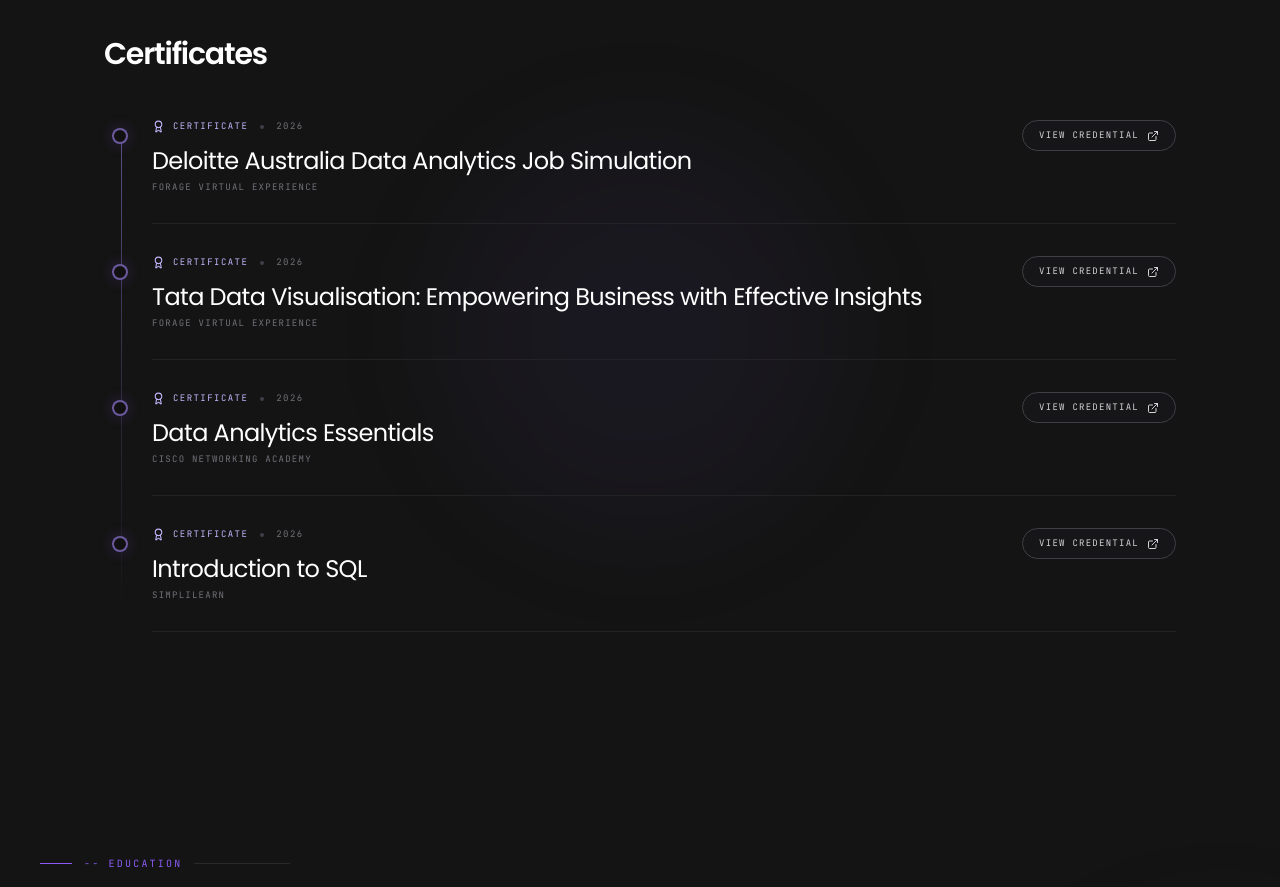
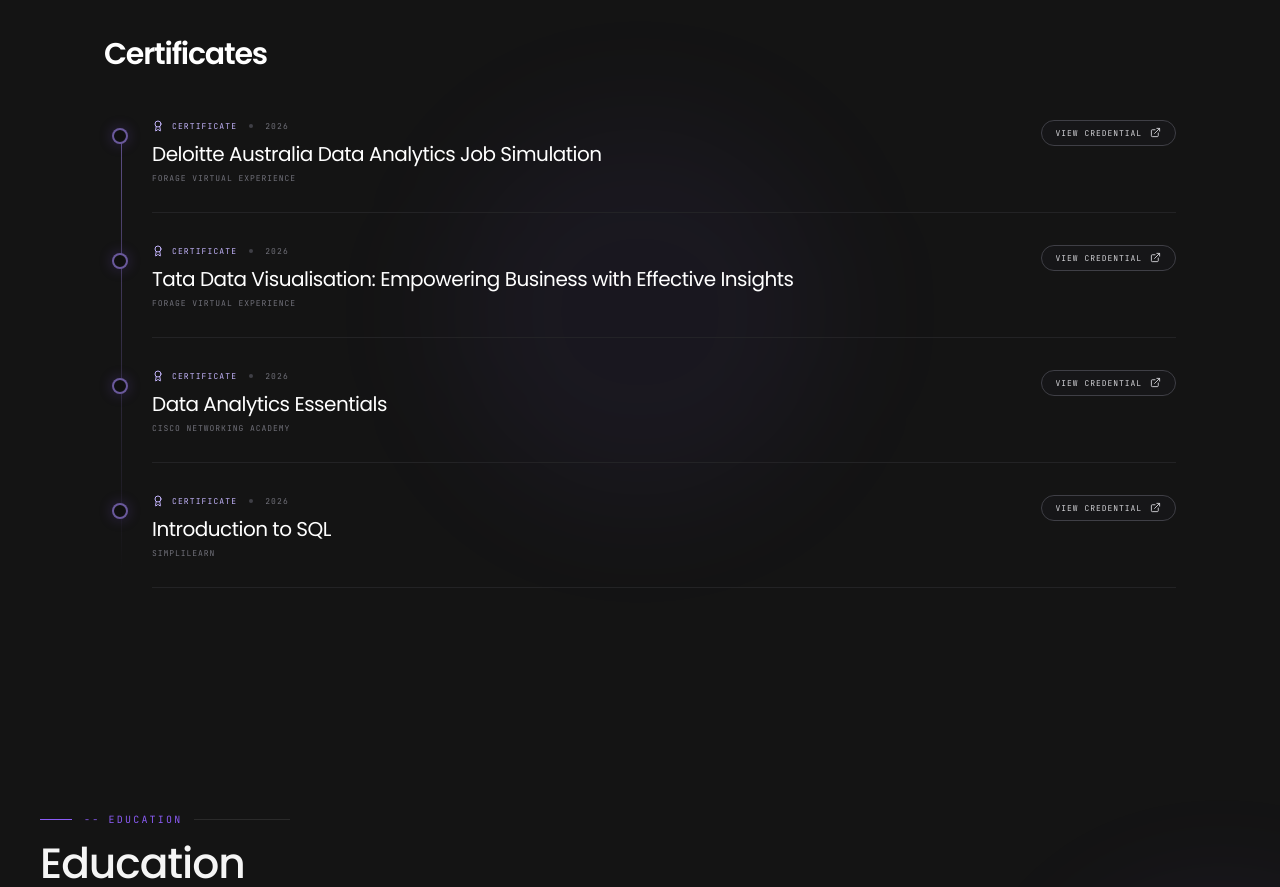
Before and after one commit to bhaskar-nb/portfolio, a Next.js app: page / in a window 1280 px wide. Shown: the part 3600-4487 px from the top of the page. Built offline with nearby package versions, Linux system fonts and the light colour scheme.

Commit message:
Reduce certificate text size

```diff
--- a/components/Certifications.tsx
+++ b/components/Certifications.tsx
@@ -32,21 +32,21 @@ export default function Certifications() {
                 <div className="flex flex-col gap-3 border-b border-zinc-800/80 pb-7 sm:flex-row sm:items-start sm:justify-between sm:gap-8">
                   <div className="min-w-0">
                     <div className="flex flex-wrap items-center gap-3">
-                      <span className="flex items-center gap-2 font-mono text-[9px] uppercase tracking-[0.16em] text-violet-300">
-                        <Award size={13} aria-hidden="true" />
+                      <span className="flex items-center gap-2 font-mono text-[8px] uppercase tracking-[0.14em] text-violet-300">
+                        <Award size={12} aria-hidden="true" />
                         Certificate
                       </span>
                       <span className="h-1 w-1 rounded-full bg-zinc-700" />
-                      <span className="font-mono text-[9px] uppercase tracking-[0.16em] text-zinc-500">
+                      <span className="font-mono text-[8px] uppercase tracking-[0.14em] text-zinc-500">
                         {c.year}
                       </span>
                     </div>
 
-                    <h3 className="mt-3 font-display text-xl leading-snug text-white sm:text-2xl">
+                    <h3 className="mt-2 font-display text-lg leading-snug text-white sm:text-xl">
                       {c.title}
                     </h3>
 
-                    <p className="mt-1 font-mono text-[9px] uppercase tracking-[0.14em] text-zinc-500">
+                    <p className="mt-1 font-mono text-[8px] uppercase tracking-[0.12em] text-zinc-500">
                       {c.issuer}
                     </p>
                   </div>
@@ -57,13 +57,13 @@ export default function Certifications() {
                       target="_blank"
                       rel="noopener noreferrer"
                       aria-label={`View ${c.title} credential`}
-                      className="inline-flex shrink-0 items-center gap-2 self-start rounded-full border border-zinc-700 bg-zinc-900/60 px-4 py-2 font-mono text-[9px] uppercase tracking-[0.14em] text-zinc-300 transition-all hover:border-violet-400/50 hover:text-violet-300"
+                      className="inline-flex shrink-0 items-center gap-2 self-start rounded-full border border-zinc-700 bg-zinc-900/60 px-3.5 py-1.5 font-mono text-[8px] uppercase tracking-[0.12em] text-zinc-300 transition-all hover:border-violet-400/50 hover:text-violet-300"
                     >
-                      View credential <ExternalLink size={12} aria-hidden="true" />
+                      View credential <ExternalLink size={11} aria-hidden="true" />
                     </a>
                   ) : (
                     <ArrowUpRight
-                      size={18}
+                      size={17}
                       className="mt-1 shrink-0 text-zinc-600 transition-all duration-300 group-hover:-translate-y-1 group-hover:translate-x-1 group-hover:text-violet-300"
                       aria-hidden="true"
                     />
```
